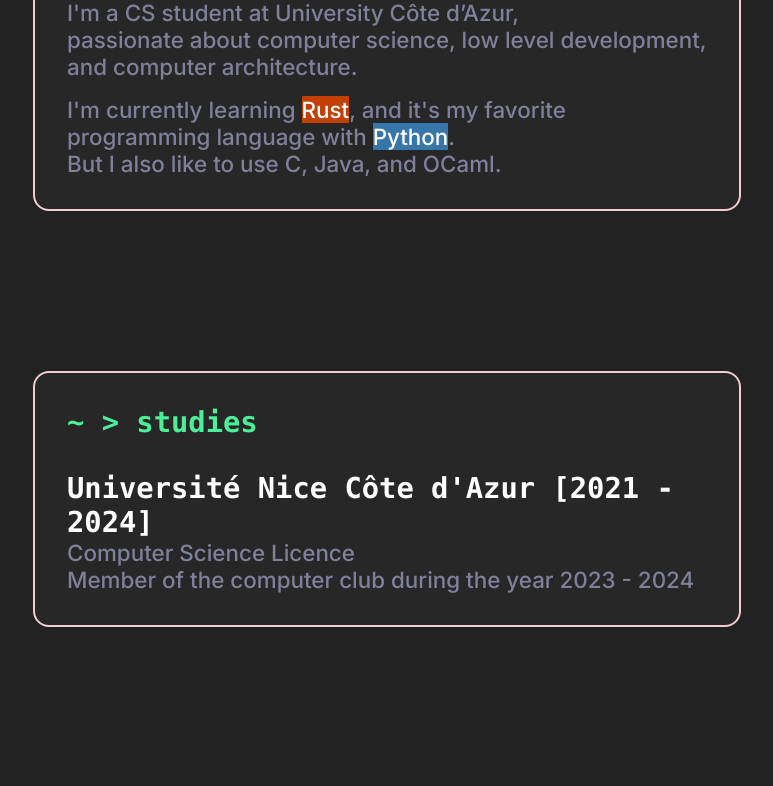
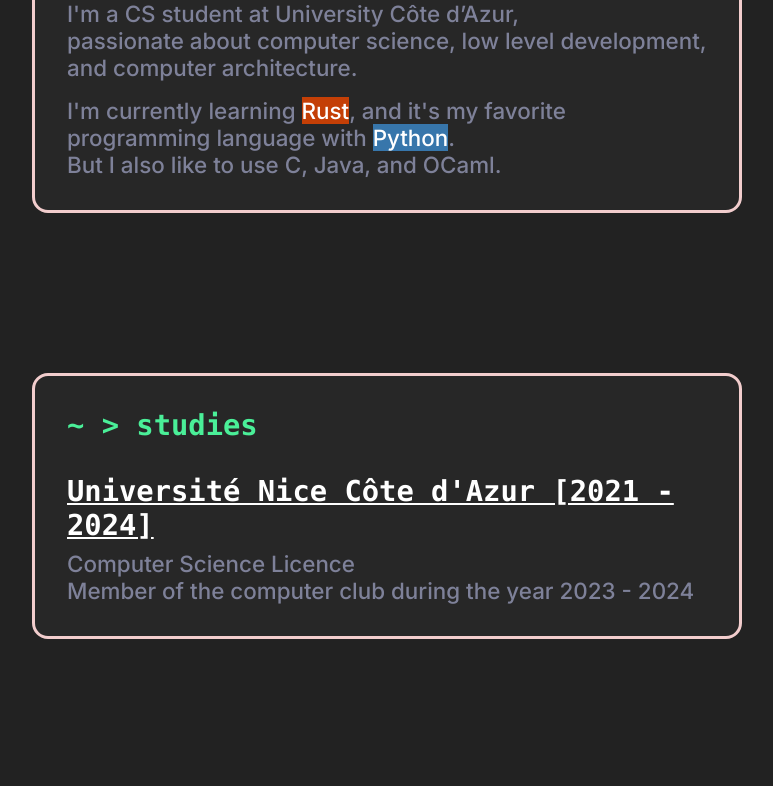
Before and after one commit to omelette-bio/personal-website, a plain HTML site: page index.html in a window 1280 px wide. Shown: the part 928-1714 px from the top of the page, without its empty margins (253-1026 px from the left). Drawn offline with nearby package versions, Linux system fonts and the light colour scheme; a web font is replaced by a local one.

Commit message:
Update index.css

```diff
--- a/index.css
+++ b/index.css
@@ -103,7 +103,7 @@ article {
    background-color: var(--bg-color2-dark);
    padding: 2rem;
    border-radius: 1rem;
-   border: 2px solid var(--ctp-mocha-flamingo);
+   border: 3px solid var(--ctp-mocha-flamingo);
 }
 
 section {
@@ -139,6 +139,11 @@ h1 {
       font-size: 1.2rem;
       list-style: none;
    }
+}
+
+.link {
+   text-decoration: underline;
+   margin-bottom: 0.5rem;
 }
 
 .sub-text {
```
